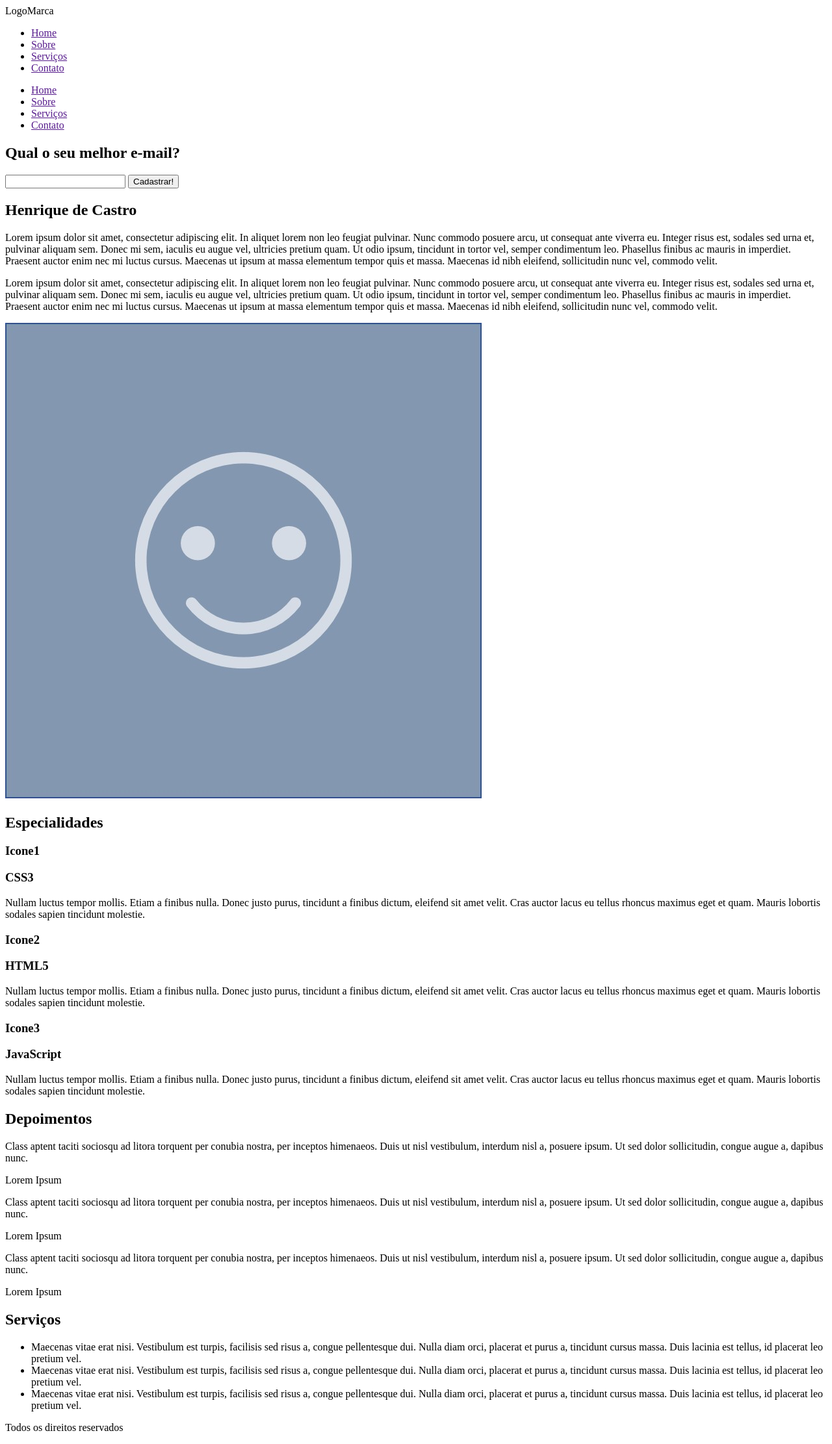
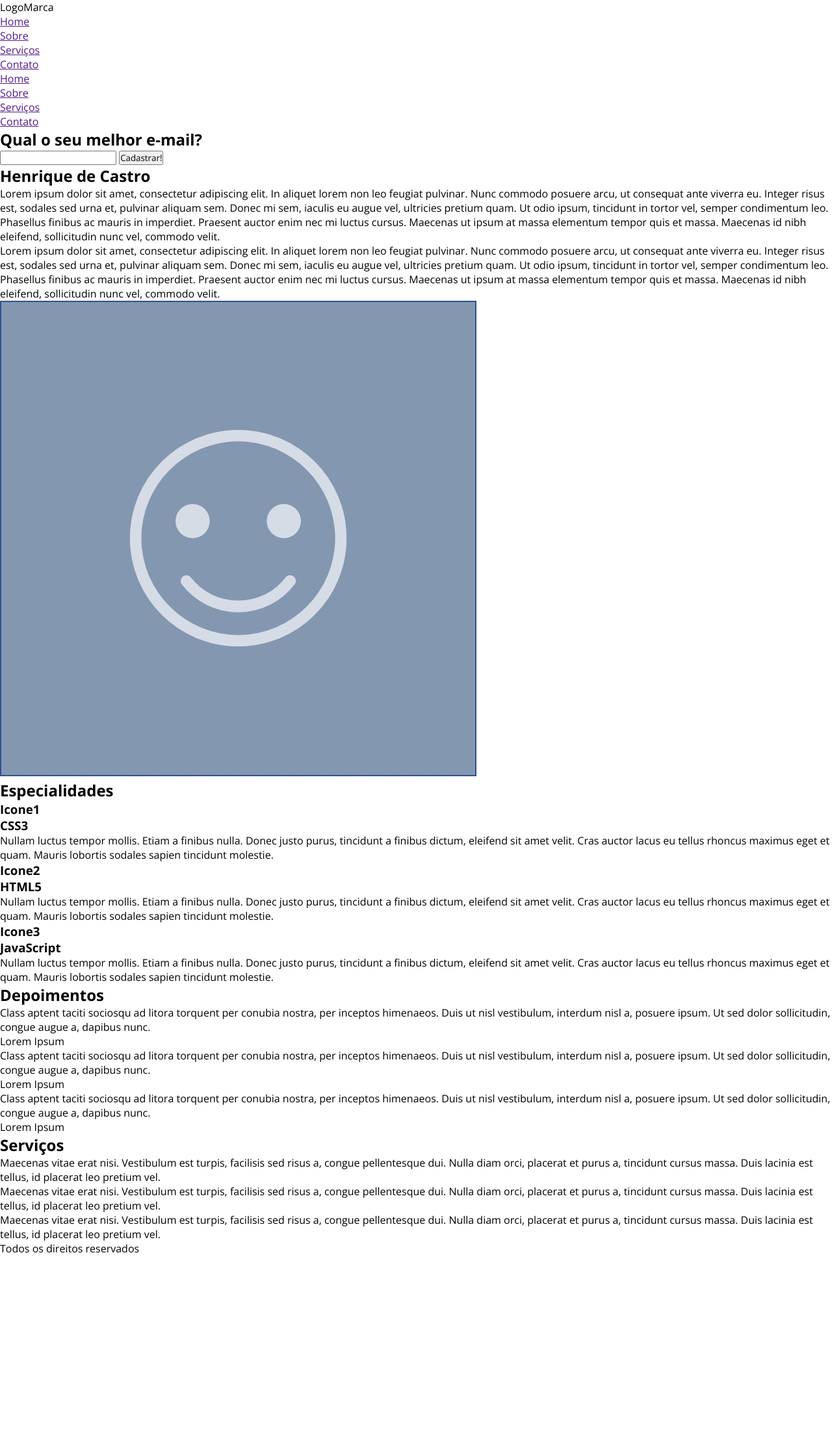
Before and after one commit to Ricky-Castro/Criando-Site-Din-mico---HTML5-e-Marca-o, a PHP site: page / in a window 1280 px wide. Shown: the whole page at 65% size. After the commit the page ends 1929 px from the top, so only its background shows below. Run offline with PHP 8.4, Linux system fonts and the light colour scheme.

Commit message:
adicionar estililo no documento.

```diff
--- /dev/null
+++ b/estilo/style.css
@@ -0,0 +1,6 @@
+*{
+	margin:0;
+	padding:0;
+	box-sizing: border-box;
+	font-family:"Open Sans";
+}
--- a/index.php
+++ b/index.php
@@ -2,6 +2,8 @@
 <html>
 <head>
 	<title>Projeto 01</title>
+	<link href="https://fonts.googleapis.com/css?family=Open+Sans:400,700&display=swap" rel="stylesheet">
+	<link rel="stylesheet" type="text/css" href="estilo/style.css" />
 	<meta name="viewport" content="width=device-width, initial-scale=1.0, maximum-scale=1.0" />
 	<meta name="keywords" content="Palavras, Separadas, Por, Vírgulas." />
 	<meta name="description" content="Descrição do Meu WebSite." />
```
